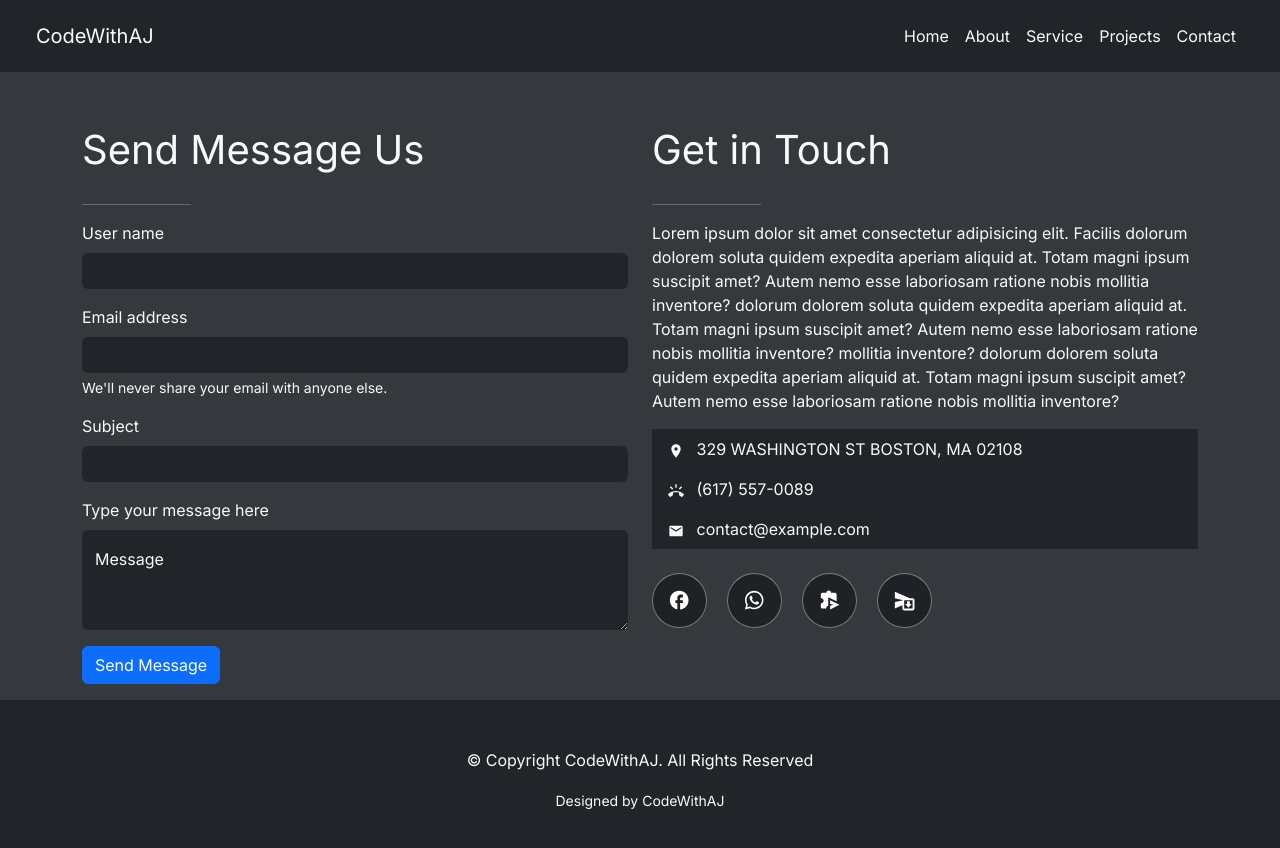
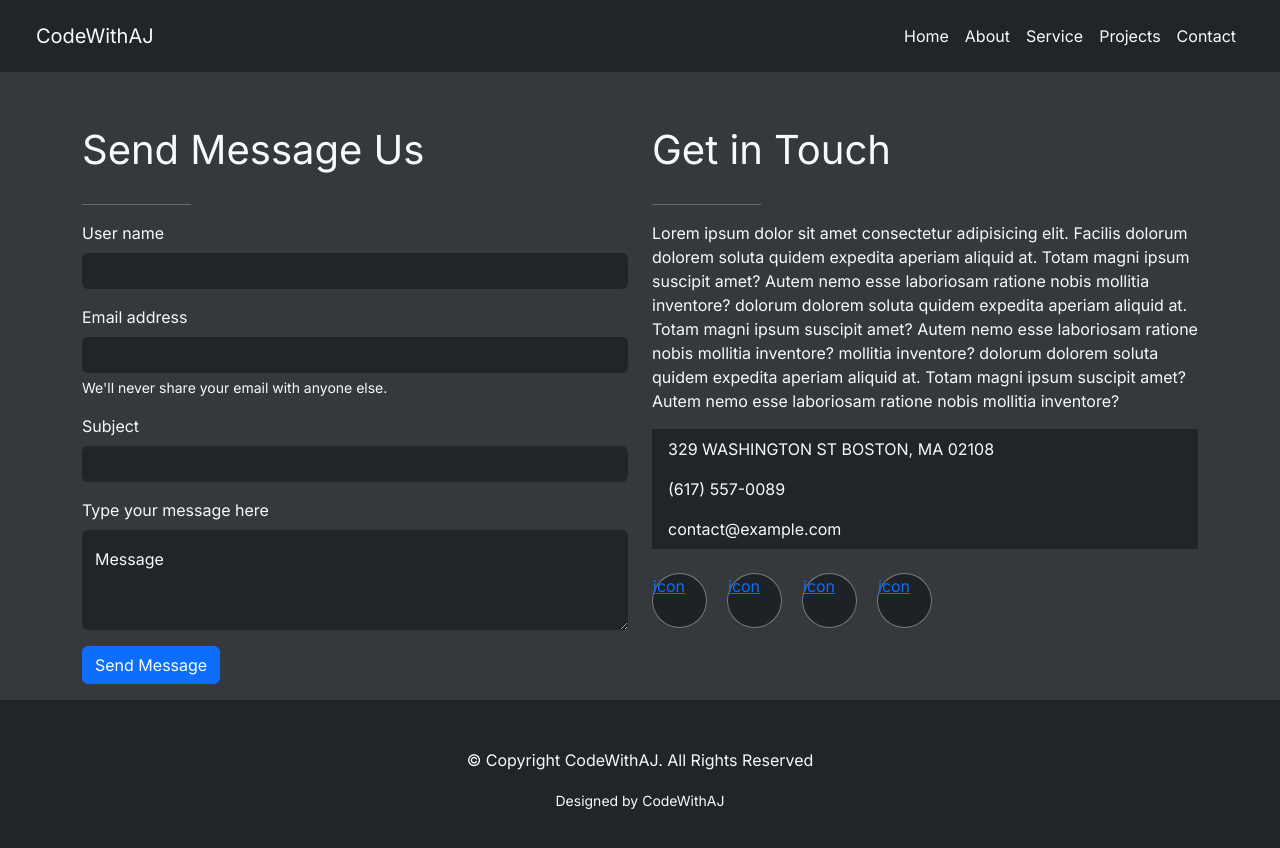
Before and after one commit to ankitweb24/nextweb, a Next.js app: page /contact in a window 1280 px wide. Shown: the top 848 px of the page. Built offline with nearby package versions, Linux system fonts and the light colour scheme.

Commit message:
Update Contact_container.js
remove icons in this file

```diff
--- a/src/app/components/Contact_container.js
+++ b/src/app/components/Contact_container.js
@@ -1,13 +1,4 @@
 "use client";
-import {
-  MdLocationOn,
-  MdRingVolume,
-  MdEmail,
-  MdFacebook,
-  MdWhatsapp,
-  MdSendTimeExtension,
-  MdSendAndArchive,
-} from "react-icons/md";
 import Link from "next/link";
 import style from "@/app/styles/contact.module.css";
 import submitContact from "../contactpage/action";
@@ -123,37 +114,29 @@ const Contact_container = () => {
 
           <ul className="list-group list-group-flush">
             <li className="list-group-item border-0 text-light bg-dark">
-              <MdLocationOn className="me-2" /> 329 WASHINGTON ST BOSTON, MA
+              329 WASHINGTON ST BOSTON, MA
               02108
             </li>
             <li className="list-group-item border-0 text-light bg-dark">
               {" "}
-              <MdRingVolume className="me-2" /> (617) 557-0089
+             (617) 557-0089
             </li>
             <li className="list-group-item text-light bg-dark">
-              <MdEmail className="me-2" /> contact@example.com
+              contact@example.com
             </li>
           </ul>
           <div className="d-flex mt-4">
             <Link className={style.social_link} href={"/"}>
-              <i>
-                <MdFacebook />
-              </i>
+               <p>icon</p>
             </Link>
             <Link className={style.social_link} href={"/"}>
-              <i>
-                <MdWhatsapp />
-              </i>
+              <p>icon</p>
             </Link>
             <Link className={style.social_link} href={"/"}>
-              <i>
-                <MdSendTimeExtension />
-              </i>
+               <p>icon</p>
             </Link>
             <Link className={style.social_link} href={"/"}>
-              <i>
-                <MdSendAndArchive />
-              </i>
+              <p>icon</p>
             </Link>
           </div>
         </div>
```
